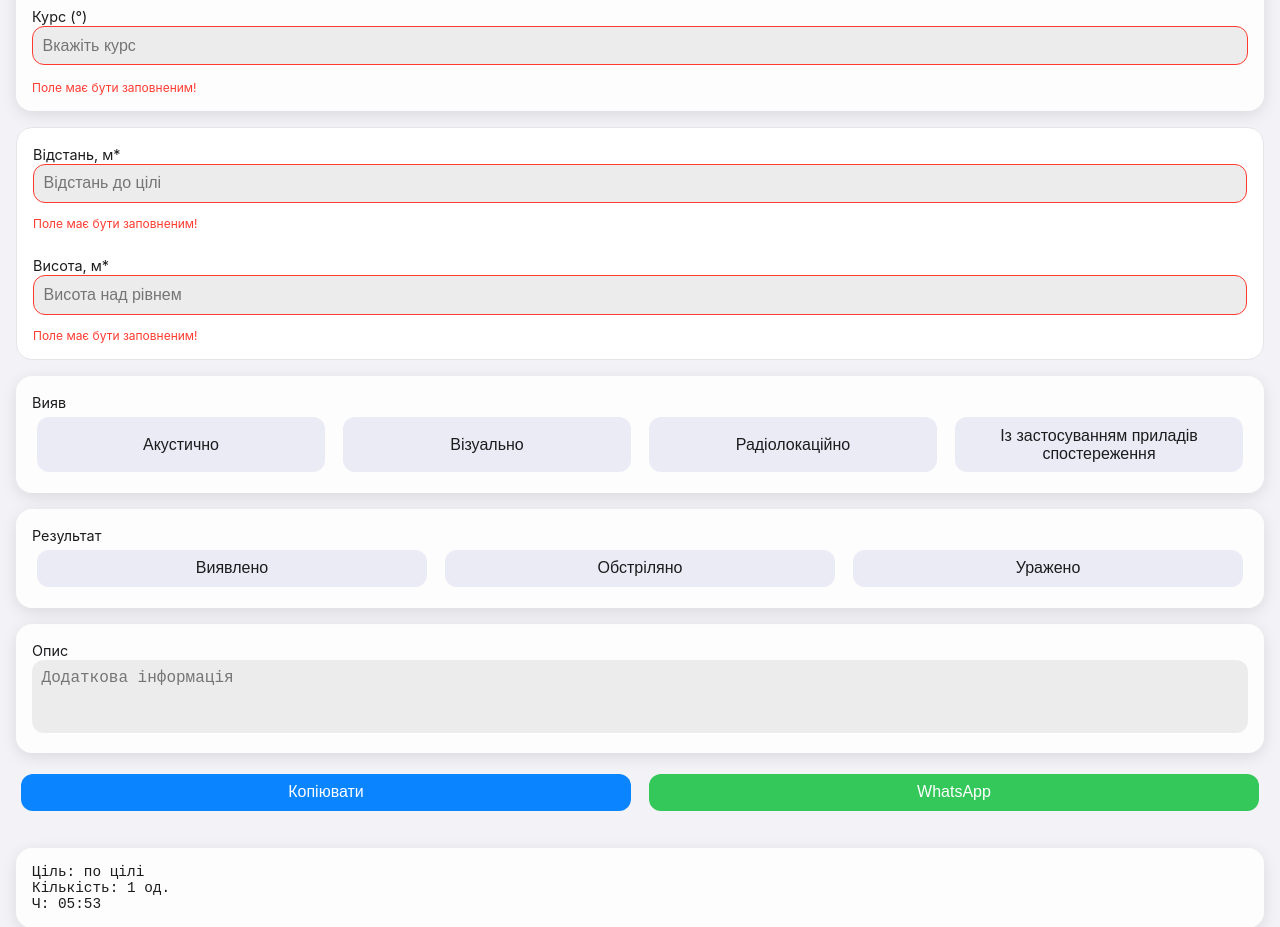
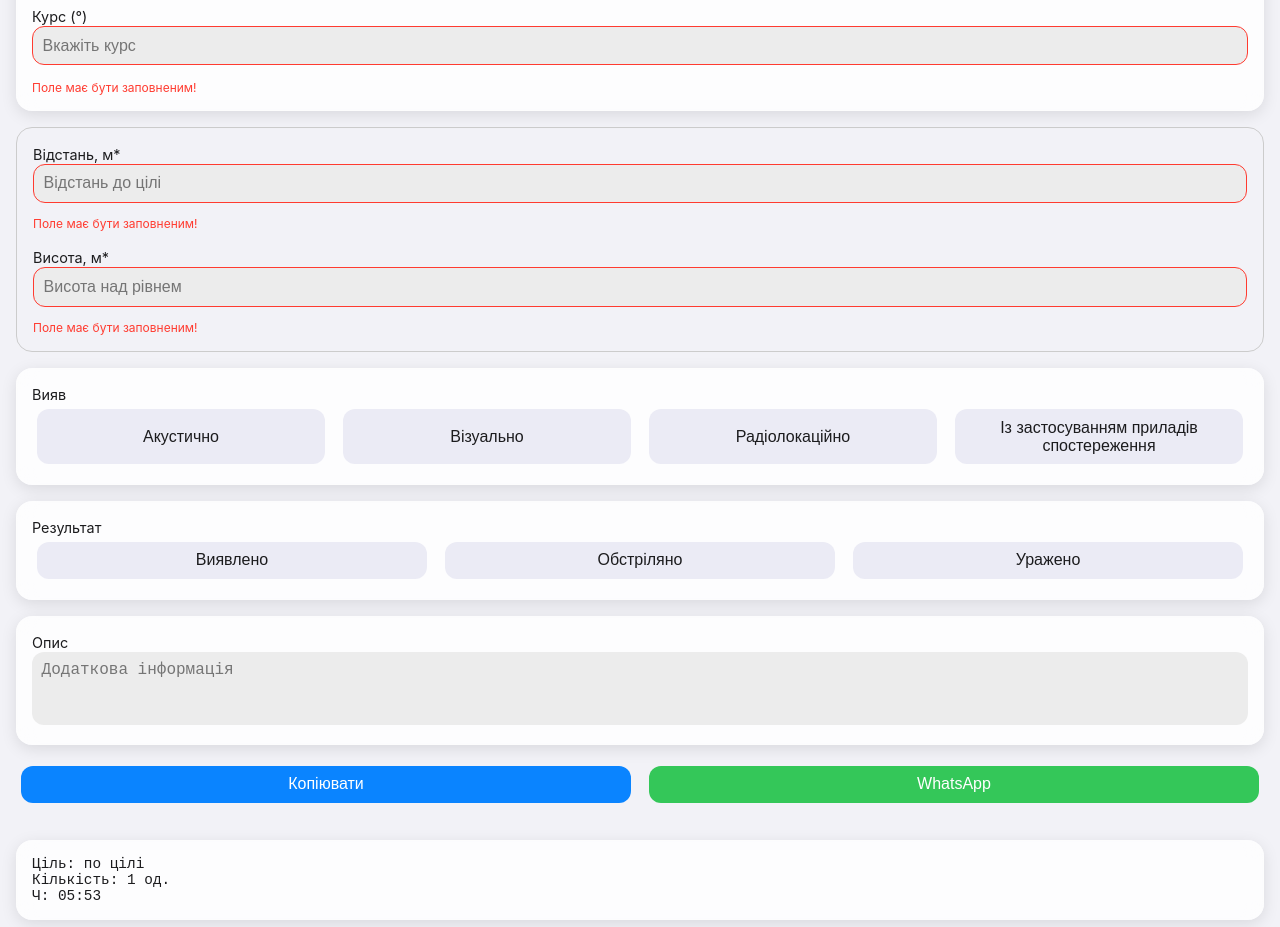
Before and after one commit to lolittajdm-alt/akviz0.2, a Next.js app: page / in a window 1280 px wide. Shown: the part 1140-2067 px from the top of the page. Built offline with nearby package versions, Linux system fonts and the light colour scheme.

Commit message:
Update index.js

```diff
--- a/pages/index.js
+++ b/pages/index.js
@@ -484,22 +484,22 @@ const onHeightChange = (e) => {
 
 {/* ——— Відстань і Висота ——— */}
 <div style={{
-  border: "1px solid #E5E5EA",
+  border: "1px solid #ccc",
   borderRadius: "16px",
   padding: "1rem",
   marginBottom: "1rem",
-  backgroundColor: "#FFFFFF",
+  backgroundColor: "#F2F2F7"
 }}>
   {/* Відстань */}
-  <div style={{ marginBottom: "1.5rem" }}>
+  <div style={{ marginBottom: "1rem" }}>
     <label style={iosLabel}>Відстань, м*</label>
     <input
       type="text"
       inputMode="numeric"
       value={form.distance}
-      onChange={onDistanceChange}
       onFocus={() => setFocusedField("distance")}
       onBlur={() => setFocusedField(null)}
+      onChange={onDistanceChange}
       placeholder="Відстань до цілі"
       style={{
         ...iosInput,
@@ -514,7 +514,7 @@ const onHeightChange = (e) => {
       </div>
     )}
     {focusedField === "distance" && (
-      <div style={{ display: "grid", gridTemplateColumns: "1fr 1fr 1fr", gap: "0.5rem", marginTop: "0.5rem" }}>
+      <div style={{ display: "grid", gridTemplateColumns: "repeat(3, minmax(0, 1fr))", gap: "0.5rem", marginTop: "0.5rem" }}>
         {["+100", "+1000", "+5000", "-100", "-1000", "-5000"].map((label) => {
           const isNegative = label.startsWith("-");
           return (
@@ -525,7 +525,7 @@ const onHeightChange = (e) => {
                 ...iosButton,
                 backgroundColor: isNegative ? "#FF3B30" : "#34C759",
                 color: "#fff",
-                padding: "0.4rem 0.5rem"
+                padding: "0.6rem",
               }}
             >
               {label}
@@ -543,9 +543,9 @@ const onHeightChange = (e) => {
       type="text"
       inputMode="numeric"
       value={form.height}
-      onChange={onHeightChange}
       onFocus={() => setFocusedField("height")}
       onBlur={() => setFocusedField(null)}
+      onChange={onHeightChange}
       placeholder="Висота над рівнем"
       style={{
         ...iosInput,
@@ -560,7 +560,7 @@ const onHeightChange = (e) => {
       </div>
     )}
     {focusedField === "height" && (
-      <div style={{ display: "grid", gridTemplateColumns: "1fr 1fr", gap: "0.5rem", marginTop: "0.5rem" }}>
+      <div style={{ display: "grid", gridTemplateColumns: "repeat(2, minmax(0, 1fr))", gap: "0.5rem", marginTop: "0.5rem" }}>
         {["+100", "+500", "-100", "-500"].map((label) => {
           const isNegative = label.startsWith("-");
           return (
@@ -571,7 +571,7 @@ const onHeightChange = (e) => {
                 ...iosButton,
                 backgroundColor: isNegative ? "#FF3B30" : "#34C759",
                 color: "#fff",
-                padding: "0.4rem 0.5rem"
+                padding: "0.6rem",
               }}
             >
               {label}
```
